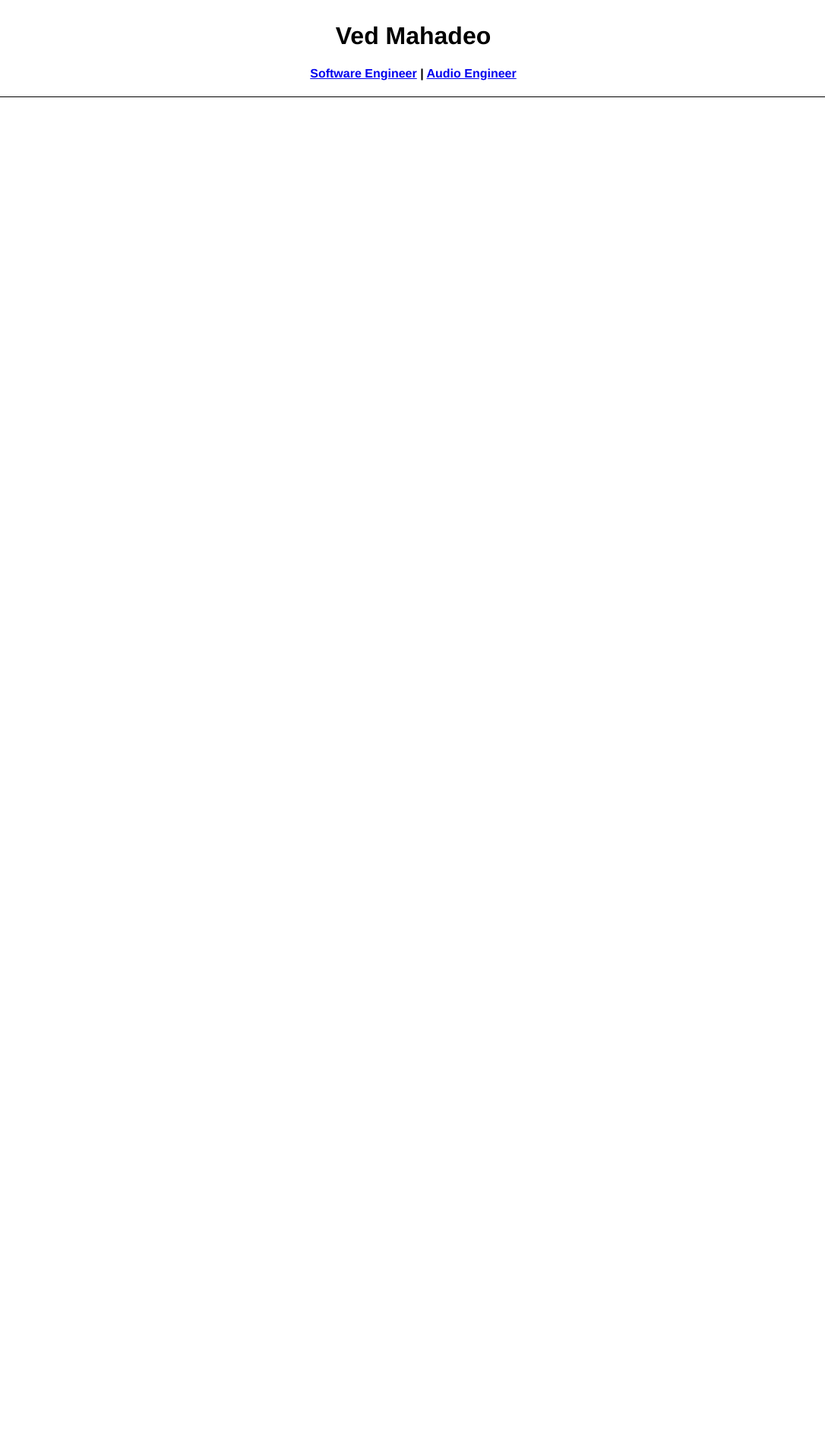
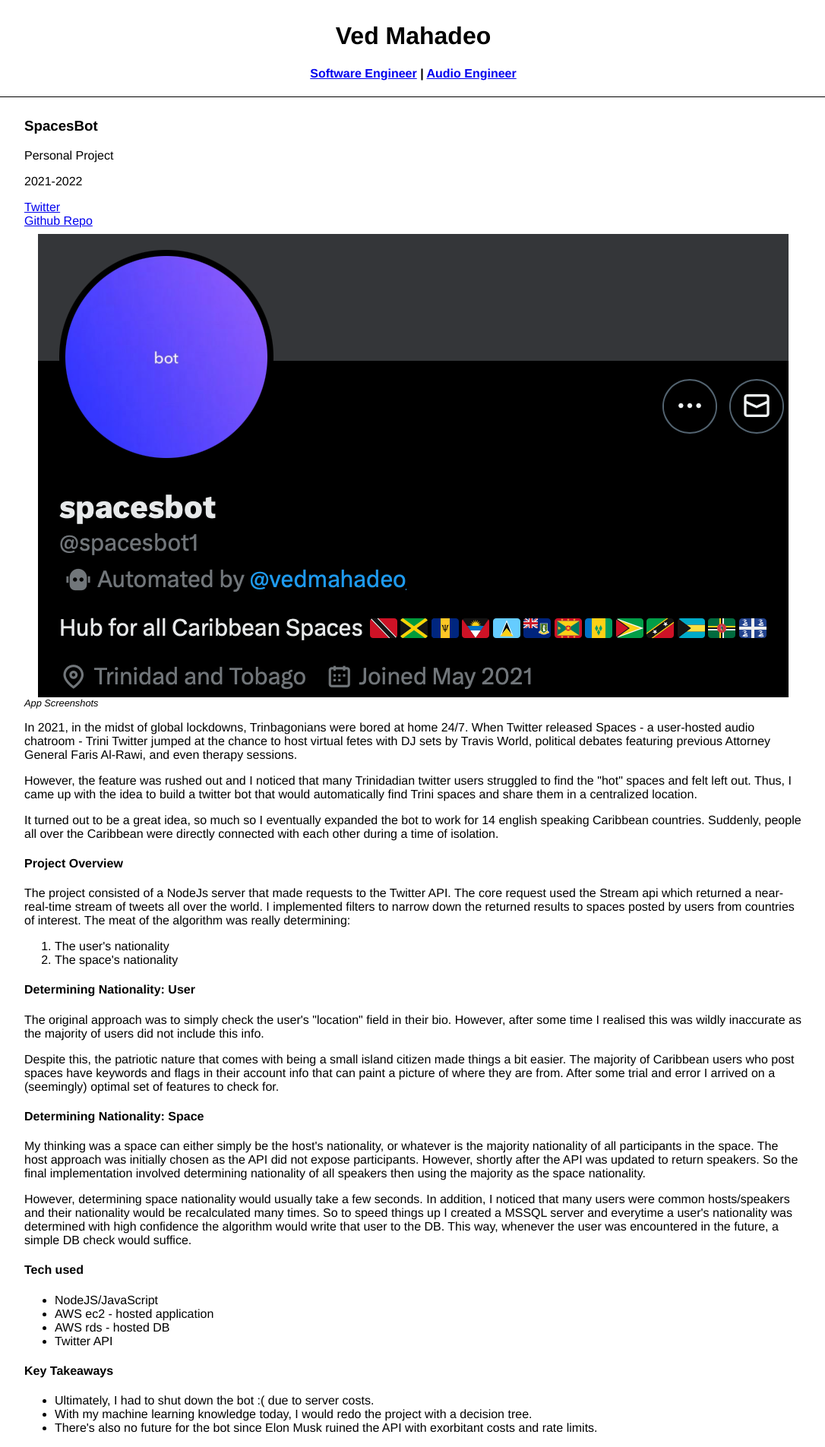
Before and after one commit to vedkm/vedport-flask, a Flask app: page /software/spacesbot in a window 1280 px wide. Shown: the whole page at 76% size, without its empty margins (96-1182 px from the left). Before the commit the page ends 128 px from the top, so only its background shows below. Run offline with Flask 3, Linux system fonts and the light colour scheme.

Commit message:
main/#5: spacesbot article

```diff
--- a/static/style.css
+++ b/static/style.css
@@ -118,6 +118,7 @@
   margin: auto;
   max-width: 100%;
   height: auto;
+  margin-top: 8px;
 }
 
 .project-hero > iframe {
@@ -125,6 +126,10 @@
   margin: auto;
   max-width: 100%;
   height: auto;
+}
+
+.project-title > a {
+  display: block;
 }
 
 figcaption {
--- a/templates/software/spacesbot.html
+++ b/templates/software/spacesbot.html
@@ -4,4 +4,75 @@
     {{ super() }}
 {% endblock %}
 {% block content %}
+<div class="project-content">
+
+  <div class="project-title">
+    <h3>SpacesBot</h3>
+    <p>Personal Project</p>
+    <p>2021-2022</p>
+    <a href="twitter.com/spacesbot1">Twitter</a>
+    <a href="github.com/vedkm/spacesbot">Github Repo</a>
+  </div>
+
+  <div class="project-hero">
+    <img src="{{url_for('static', filename='spacesbot-hero.png')}}"><figcaption>App Screenshots</figcaption></img>
+</div>
+
+
+  <p>
+    In 2021, in the midst of global lockdowns, Trinbagonians were bored at home 24/7. When Twitter released Spaces - a user-hosted audio chatroom - Trini Twitter jumped at the chance to host virtual fetes with DJ sets by Travis World, political debates featuring previous Attorney General Faris Al-Rawi, and even therapy sessions.
+  </p>
+  <p>
+    However, the feature was rushed out and I noticed that many Trinidadian twitter users struggled to find the "hot" spaces and felt left out. Thus, I came up with the idea to build a twitter bot that would automatically find Trini spaces and share them in a centralized location.
+  </p>
+  <p>
+    It turned out to be a great idea, so much so I eventually expanded the bot to work for 14 english speaking Caribbean countries. Suddenly, people all over the Caribbean were directly connected with each other during a time of isolation.
+  </p>
+
+<h4>
+  Project Overview
+</h4>
+  <p>
+    The project consisted of a NodeJs server that made requests to the Twitter API. The core request used the Stream api which returned a near-real-time stream of tweets all over the world. I implemented filters to narrow down the returned results to spaces posted by users from countries of interest. The meat of the algorithm was really determining:
+    <ol>
+      <li>The user's nationality</li>
+      <li>The space's nationality</li>
+    </ol>
+  </p>
+
+  <h4>Determining Nationality: User</h4>
+  <p>
+    The original approach was to simply check the user's "location" field in their bio. However, after some time I realised this was wildly inaccurate as the majority of users did not include this info.
+  </p>
+  <p>
+    Despite this, the patriotic nature that comes with being a small island citizen made things a bit easier. The majority of Caribbean users who post spaces have keywords and flags in their account info that can paint a picture of where they are from. After some trial and error I arrived on a (seemingly) optimal set of features to check for.
+  </p>
+
+  <h4>Determining Nationality: Space</h4>
+  <p>
+    My thinking was a space can either simply be the host's nationality, or whatever is the majority nationality of all participants in the space. The host approach was initially chosen as the API did not expose participants. However, shortly after the API was updated to return speakers. So the final implementation involved determining nationality of all speakers then using the majority as the space nationality.
+  </p>
+  <p>
+    However, determining space nationality would usually take a few seconds. In addition, I noticed that many users were common hosts/speakers and their nationality would be recalculated many times. So to speed things up I created a MSSQL server and everytime a user's nationality was determined with high confidence the algorithm would write that user to the DB. This way, whenever the user was encountered in the future, a simple DB check would suffice.
+  </p>
+
+  <h4>
+    Tech used
+  </h4>
+  <ul>
+    <li>NodeJS/JavaScript</li>
+    <li>AWS ec2 - hosted application</li>
+    <li>AWS rds - hosted DB</li>
+    <li>Twitter API</li>
+  </ul>
+
+  <h4>
+    Key Takeaways
+  </h4>
+  <ul>
+    <li>Ultimately, I had to shut down the bot :( due to server costs.</li>
+    <li>With my machine learning knowledge today, I would redo the project with a decision tree.</li>
+    <li>There's also no future for the bot since Elon Musk ruined the API with exorbitant costs and rate limits.</li>
+  </ul>
+</div>
 {% endblock %}
```
